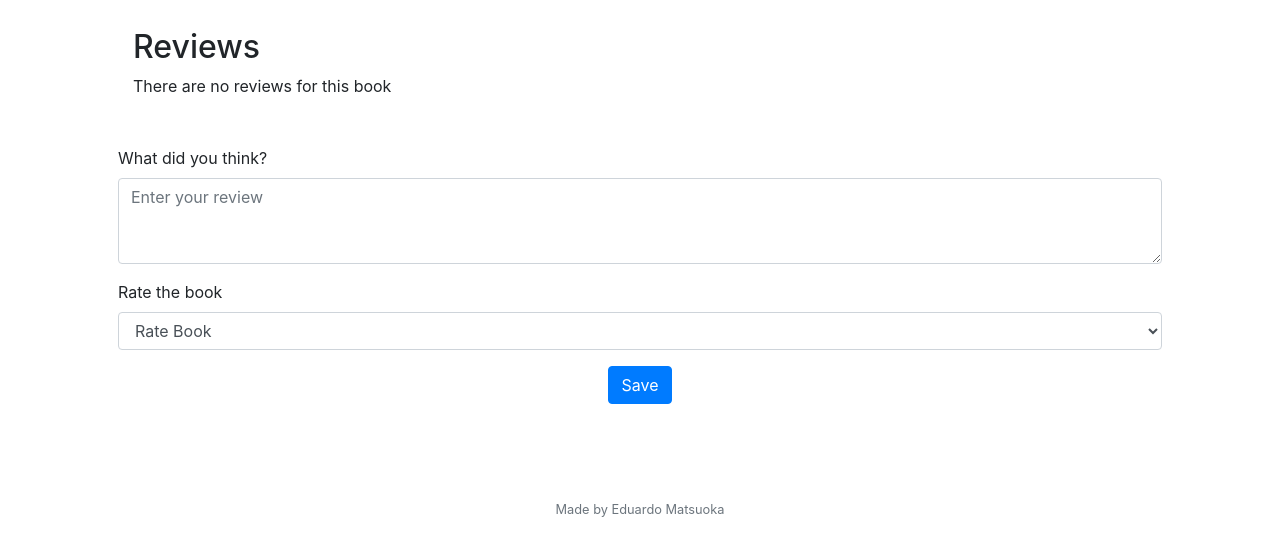
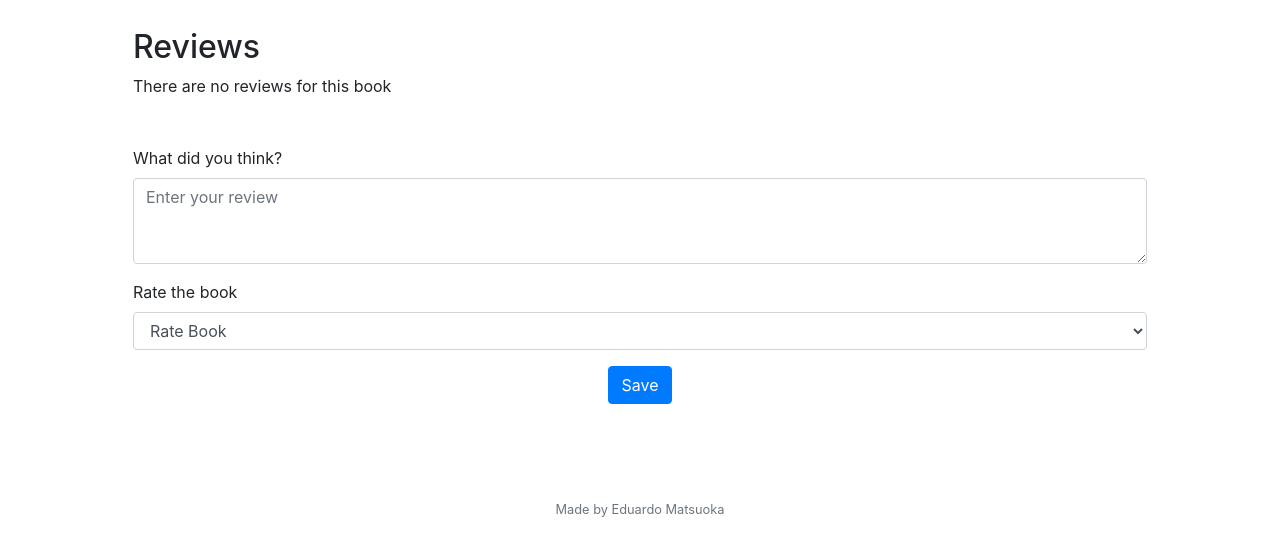
Before and after one commit to edumats/cs50-books, a Flask app: template templates/book.html in a window 1280 px wide. Shown: the part 382-918 px from the top of the page. Run offline with Flask 2, Linux system fonts and the light colour scheme; the template is opened without the code that fills it, so the values that code supplies are empty; some libraries are stand-ins or nearby versions.

Commit message:
Forms on book page have same width

```diff
--- a/templates/book.html
+++ b/templates/book.html
@@ -83,14 +83,14 @@
     </div>
     <div class="container my-5">
         <form action="{{ url_for('book', isbn=book.isbn) }}" method="post" id="submit-form" class="needs-validation" novalidate>
-            <div class="form-group row input-review">
+            <div class="form-group input-review">
                 <label for="review">What did you think?</label>
                 <textarea class="form-control" id="review" rows="3" placeholder="Enter your review" name="review" required></textarea>
                 <span class="invalid-feedback form-text">
                     Please write your review
                 </span>
             </div>
-            <div class="form-group row input-review">
+            <div class="form-group input-review">
                 <label for="rating">Rate the book</label>
                 <select class="form-control" id="rating" name="rating" required>
                     <option disabled selected>Rate Book</option>
```
